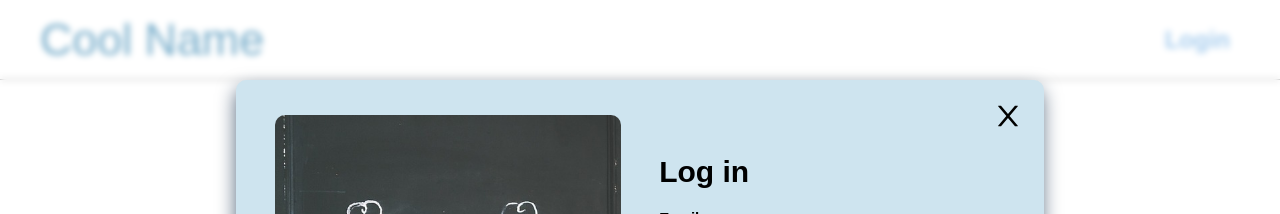
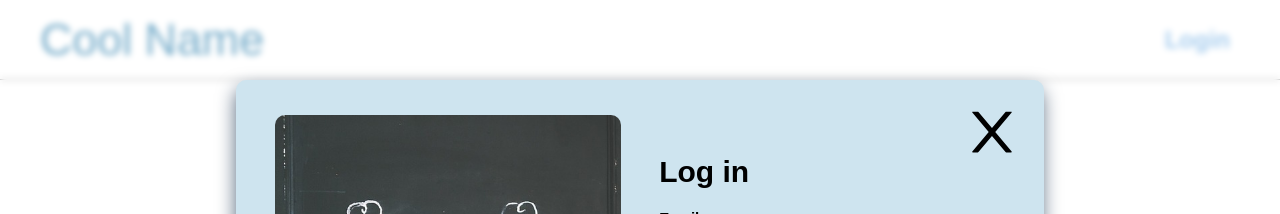
Before and after one commit to zdunek9/eng_app, a React (Create React App) app: page /login in a window 1280 px wide. Shown: the top 214 px of the page. Built offline with nearby package versions, Linux system fonts and the light colour scheme; a web font is replaced by a local one.

Commit message:
Home page done

```diff
--- a/src/Pages/HomePageAuth/HomePageAuth.style.js
+++ b/src/Pages/HomePageAuth/HomePageAuth.style.js
@@ -5,8 +5,8 @@ export const Wrapper = styled.div`
   padding: 5vw;
   display: flex;
   flex-direction: column;
-  background-color: green;
   height: 100%;
+  margin-top: 8vh;
 
   .number {
     font-size: 7rem;
@@ -55,9 +55,7 @@ export const WelcomeScreen = styled.div`
       padding: 0;
     }
   }
-  @media screen and (max-width: 1000px) {
-    background-color: red;
-  }
+
 `;
 export const BoxWrapper = styled.div`
   display: flex;
@@ -88,9 +86,17 @@ export const Box = styled.div`
   p {
     font-weight: 600;
   }
-  @media screen and (max-width: 1000px) {
+  @media (max-width: 1000px) {
     width: 25vw;
     padding: 10px;
+  }
+  @media (max-width: 600px) {
+    h4{
+      font-size: 0.8rem;
+    }
+    p{
+      font-size: 0.6rem;
+    }
   }
 `;
 export const ProgressWrapper = styled.div`
--- a/src/components/AuthItems/BurgerMenu/BurgerMenu.tsx
+++ b/src/components/AuthItems/BurgerMenu/BurgerMenu.tsx
@@ -17,6 +17,7 @@ const BurgerMenu: React.FC<{
   };
   return (
     <StyledMenu open={open}>
+      <NavLink to="/home" onClick={()=>setOpen(false)}>Home</NavLink>
       <NavLink to="home/flashcards" onClick={() => setOpen(false)}>
         Flashcards
       </NavLink>
--- a/src/components/AuthItems/ContactInfo/ContactInfo.style.js
+++ b/src/components/AuthItems/ContactInfo/ContactInfo.style.js
@@ -45,4 +45,13 @@ export const Wrapper = styled.div`
   /* position: relative; */
   position: unset;
   }
+  @media (max-width: 600px) {
+    p{
+      font-size: 1rem;
+    }
+    span{
+      font-size: 1.5rem;
+    }
+  }
+
 `;
--- a/src/components/AuthItems/DailyProgres/DailyProgres.style.js
+++ b/src/components/AuthItems/DailyProgres/DailyProgres.style.js
@@ -31,6 +31,9 @@ export const Wrapper = styled.div`
   bottom:none;
   right:none;
   left: none;
+  }
+  @media (max-width: 600px) {
+    font-size: 0.8rem;
   }
 `;
 export const ContainerProgres = styled.div`
--- a/src/components/Layout/Navigation.styles.js
+++ b/src/components/Layout/Navigation.styles.js
@@ -57,7 +57,7 @@ export const Wrapper = styled.div`
     }
   }
   @media screen and (max-width: 600px) {
-    display: none;
+    display: ${({ isLoggedIn }) => (isLoggedIn ? "none" : "flex")};
   }
 `;
 
--- a/src/components/Layout/Navigation.tsx
+++ b/src/components/Layout/Navigation.tsx
@@ -25,7 +25,7 @@ const Navigation: React.FC = () => {
 
   return (
     <>
-      <Wrapper>
+      <Wrapper isLoggedIn={isLoggedIn}>
         <NavLink to="home">
           <p>Cool Name</p>
         </NavLink>
--- a/src/components/Modals/SignUpModal.style.js
+++ b/src/components/Modals/SignUpModal.style.js
@@ -10,7 +10,6 @@ export const BlurWrapper = styled.div`
   height: 100vh;
   @media screen and (max-width: 1200px) {
     backdrop-filter: unset;
-    /* display: none; */
   }
 `;
 export const Wrapper = styled.div`
@@ -40,11 +39,12 @@ export const Wrapper = styled.div`
     object-fit: cover;
     object-position:-100px;
   }
-  span {
+  .AiOutlineClose{
+    z-index: 2;
     position: absolute;
     top: 20px;
     right: 20px;
-    font-size: 2rem;
+    font-size: 4rem;
     cursor: pointer;
   }
   .btn {
--- a/src/components/Modals/SignUpModal.tsx
+++ b/src/components/Modals/SignUpModal.tsx
@@ -19,9 +19,7 @@ const SignUpModal: React.FC = (props) => {
     <BlurWrapper>
       <Wrapper>
         <img src={bonjoue} alt="balony" />
-        <span onClick={backHandler}>
-          <AiOutlineClose />
-        </span>
+          <AiOutlineClose onClick={backHandler} className="AiOutlineClose"/>
         {!signUpModal && <Login />}
         {signUpModal && <NewAccount />}
         {!signUpModal && (
```
